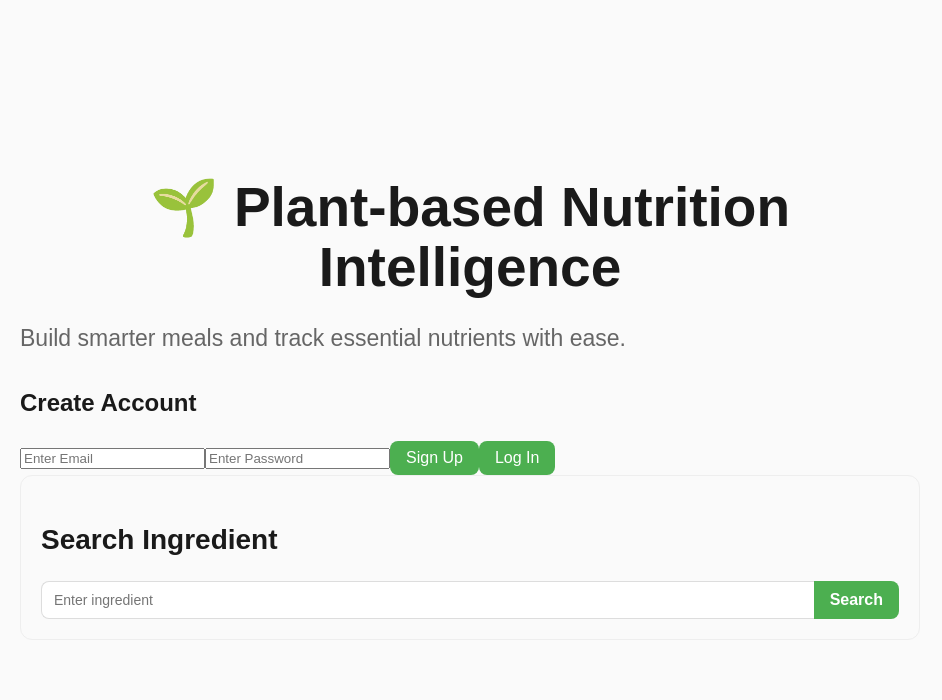
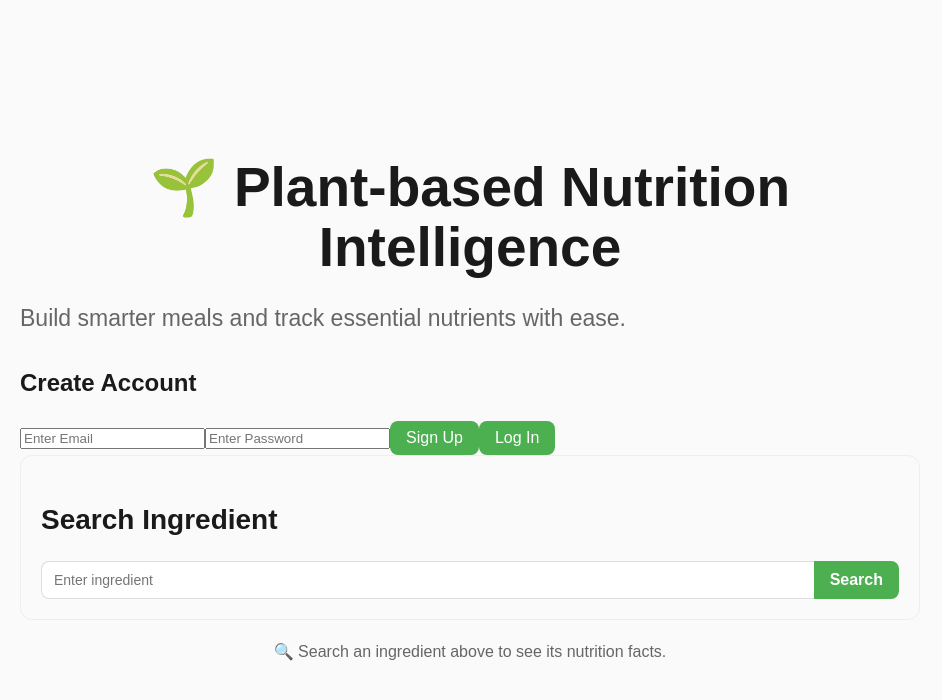
Before and after one commit to anqisun77/vegan-nutrition-app, a React (Vite) app: page / in a window 1280 px wide. Shown: the top 700 px of the page, without its empty margins (0-942 px from the left). Built offline with nearby package versions, Linux system fonts and the light colour scheme; no server answers.

Commit message:
feat: add empty state for initial search view

```diff
--- a/src/App.jsx
+++ b/src/App.jsx
@@ -233,6 +233,12 @@ function App() {
       </p>
     )}
 
+    {!nutrition && !isLoading && !error && (
+      <div className={styles.emptyState}>
+        <p>🔍 Search an ingredient above to see its nutrition facts.</p>
+      </div>
+    )}
+
     {nutrition && (
       <NutritionCard data={nutrition} addToMeal={addToMeal} />
     )}
--- a/src/App.module.css
+++ b/src/App.module.css
@@ -55,6 +55,12 @@
   color: var(--color-text-muted);
   margin-bottom: var(--space-xl);
   font-size: var(--text-lg);
+}
+
+.emptyState {
+  text-align: center;
+  color: var(--color-text-muted);
+  font-size: var(--text-base);
 }
 
 .searchBox {
```
